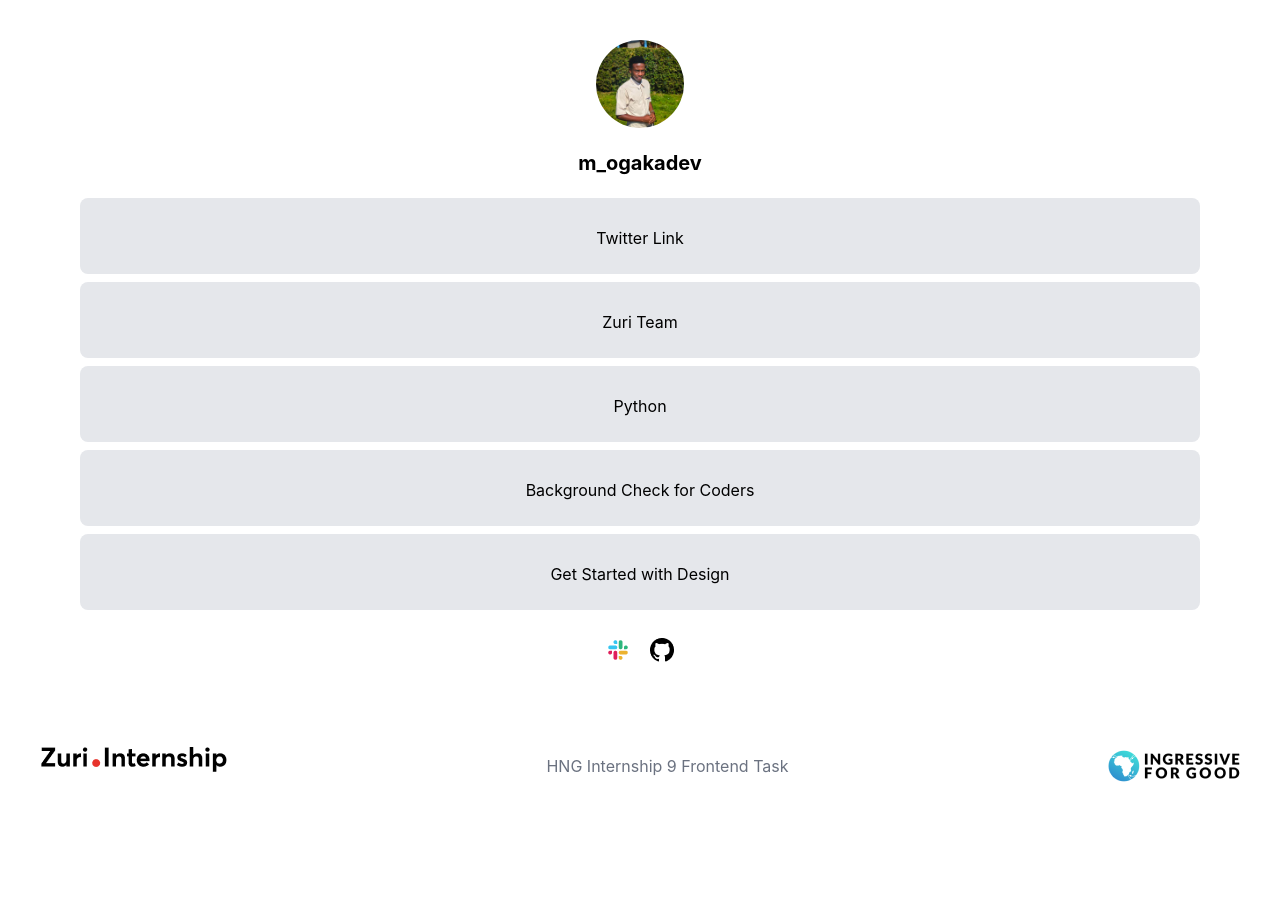
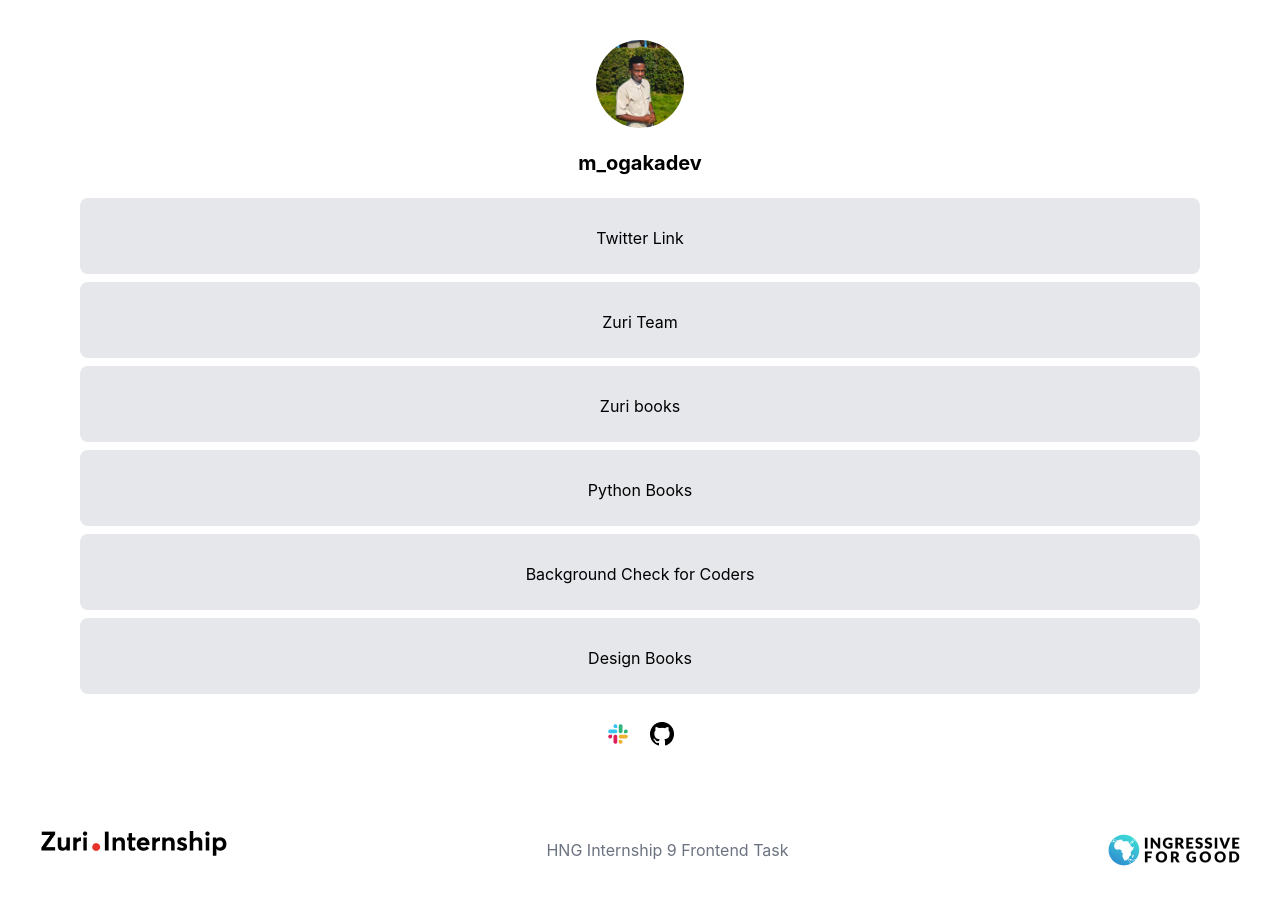
Before and after one commit to Mogakamo/linktree-clone, a React (Vite) app: page / in a window 1280 px wide. Shown: the top 904 px of the page. Before the commit the page ends 870 px from the top, so only its background shows below. Built offline with nearby package versions, Linux system fonts and the light colour scheme.

Commit message:
[fix]: a few more errors

```diff
--- a/src/components/Links.tsx
+++ b/src/components/Links.tsx
@@ -11,7 +11,6 @@ const Links = () => {
             h-[76px] mb-2"
         href="http://twitter.com/m_ogakadev"
         id="twitter"
-        title="t"
       >
         Twitter Link
       </a>
@@ -26,13 +25,24 @@ const Links = () => {
       <a
         className="bg-gray-200  py-[28px] rounded-lg
             h-[76px] mb-2"
+        href="http://books.zuri.team"
+        id="books"
+        title="Get a variety of books ranging from coding to design."
+      >
+        Zuri books
+      </a>
+
+      <a
+        className="bg-gray-200  py-[28px] rounded-lg
+            h-[76px] mb-2"
         href="https://books.zuri.team/python-for-beginners?ref_id=mog.dev"
         id="book__python"
         title="Want to get started with programming? Grab your self a copy and learn
         how to program with Python."
       >
-        Python
+        Python Books
       </a>
+
       <a
         className="bg-gray-200  py-[28px] rounded-lg
             h-[76px] mb-2"
@@ -51,7 +61,7 @@ const Links = () => {
         id="book__design"
         title="Grab a copy to get a taste on how designing softwares feels like."
       >
-        Get Started with Design
+        Design Books
       </a>
     </div>
   );
```
